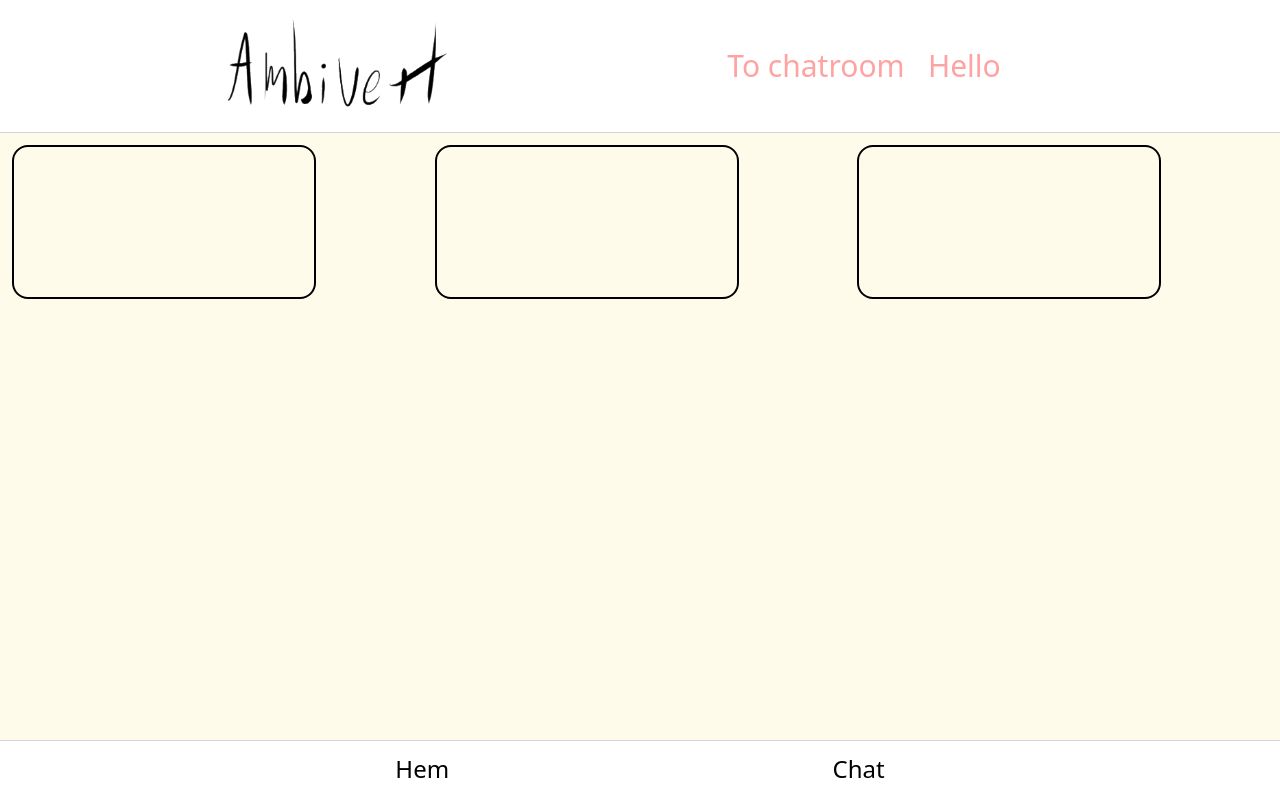
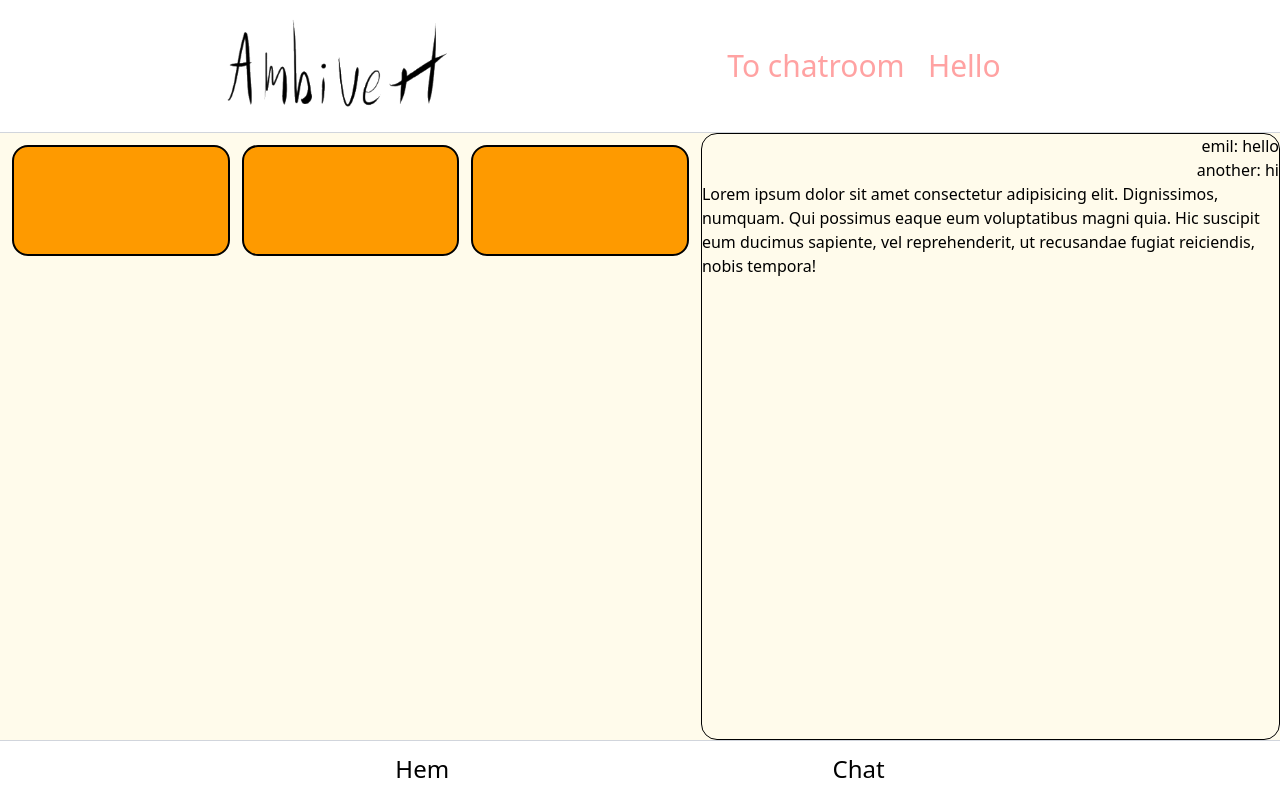
Before and after one commit to Xzizide/ambivert, a React (Vite) app: page /chat in a window 1280 px wide. Built offline with nearby package versions, Linux system fonts and the light colour scheme; no server answers.

Commit message:
Added a chatarea for messages

```diff
--- a/src/components/VideoFrame.jsx
+++ b/src/components/VideoFrame.jsx
@@ -16,7 +16,10 @@ export default function VideoFrame() {
   }, []);
   return (
     <div>
-      <video ref={camera_ref} className="border-2 rounded-2xl"></video>
+      <video
+        ref={camera_ref}
+        className="border-2 rounded-2xl bg-amber-500"
+      ></video>
     </div>
   );
 }
--- a/src/pages/ChatRoom.jsx
+++ b/src/pages/ChatRoom.jsx
@@ -3,12 +3,25 @@ import VideoFrame from "../components/VideoFrame";
 
 export default function ChatRoom() {
   return (
-    <main className="bg-amber-50 flex-auto">
+    <main className="bg-amber-50 flex-auto flex">
       <div className="grid grid-cols-3 gap-3 m-3">
         <VideoFrame></VideoFrame>
         <VideoFrame></VideoFrame>
         <VideoFrame></VideoFrame>
       </div>
+      <div className="w-200 border rounded-2xl flex flex-col justify-between items-end">
+        <ul className="flex flex-col items-end">
+          <li>emil: hello</li>
+          <li>another: hi</li>
+          <li>
+            Lorem ipsum dolor sit amet consectetur adipisicing elit.
+            Dignissimos, numquam. Qui possimus eaque eum voluptatibus magni
+            quia. Hic suscipit eum ducimus sapiente, vel reprehenderit, ut
+            recusandae fugiat reiciendis, nobis tempora!
+          </li>
+        </ul>
+        <input type="text" name="" id="" className="w-120" />
+      </div>
     </main>
   );
 }
```
